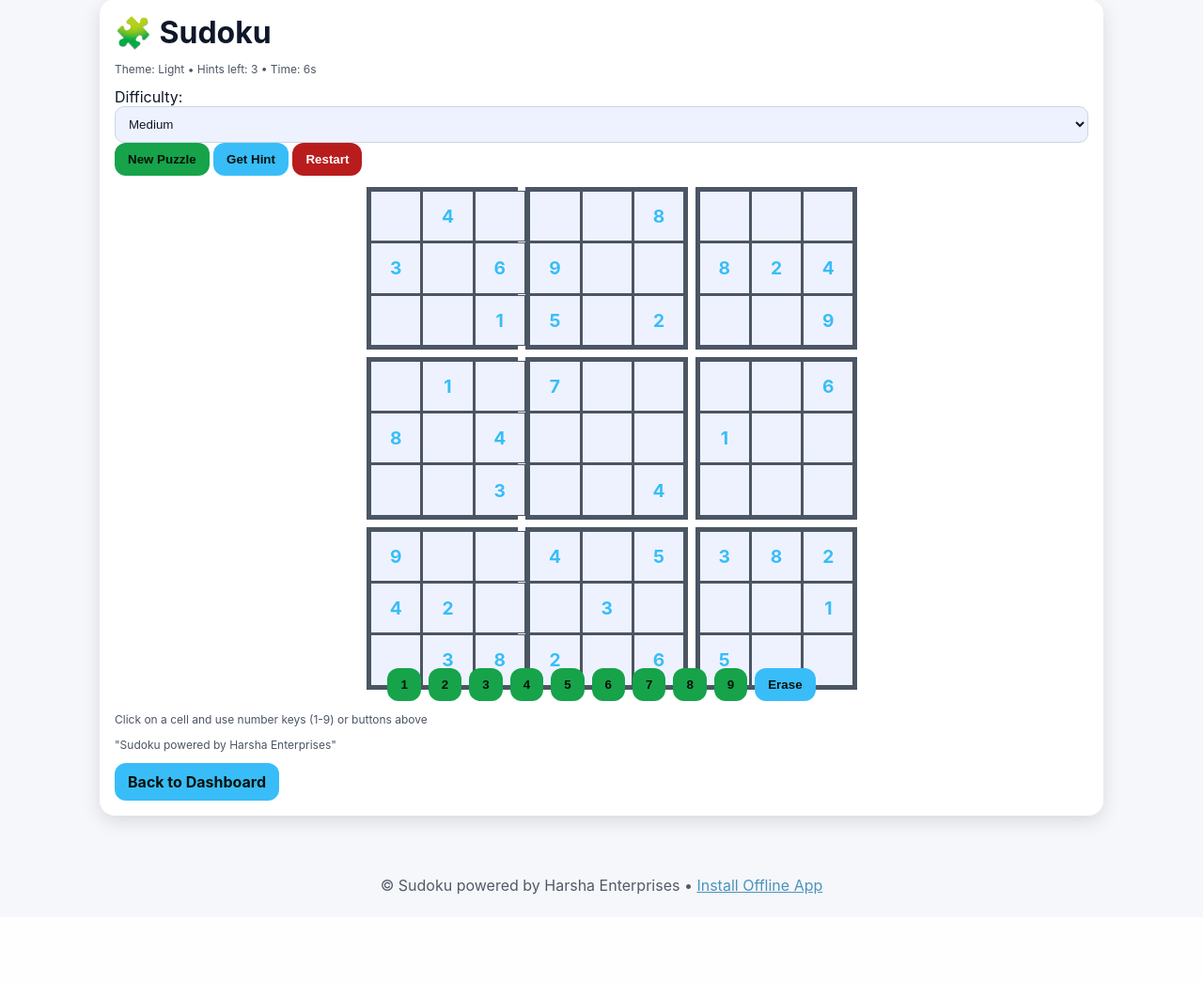
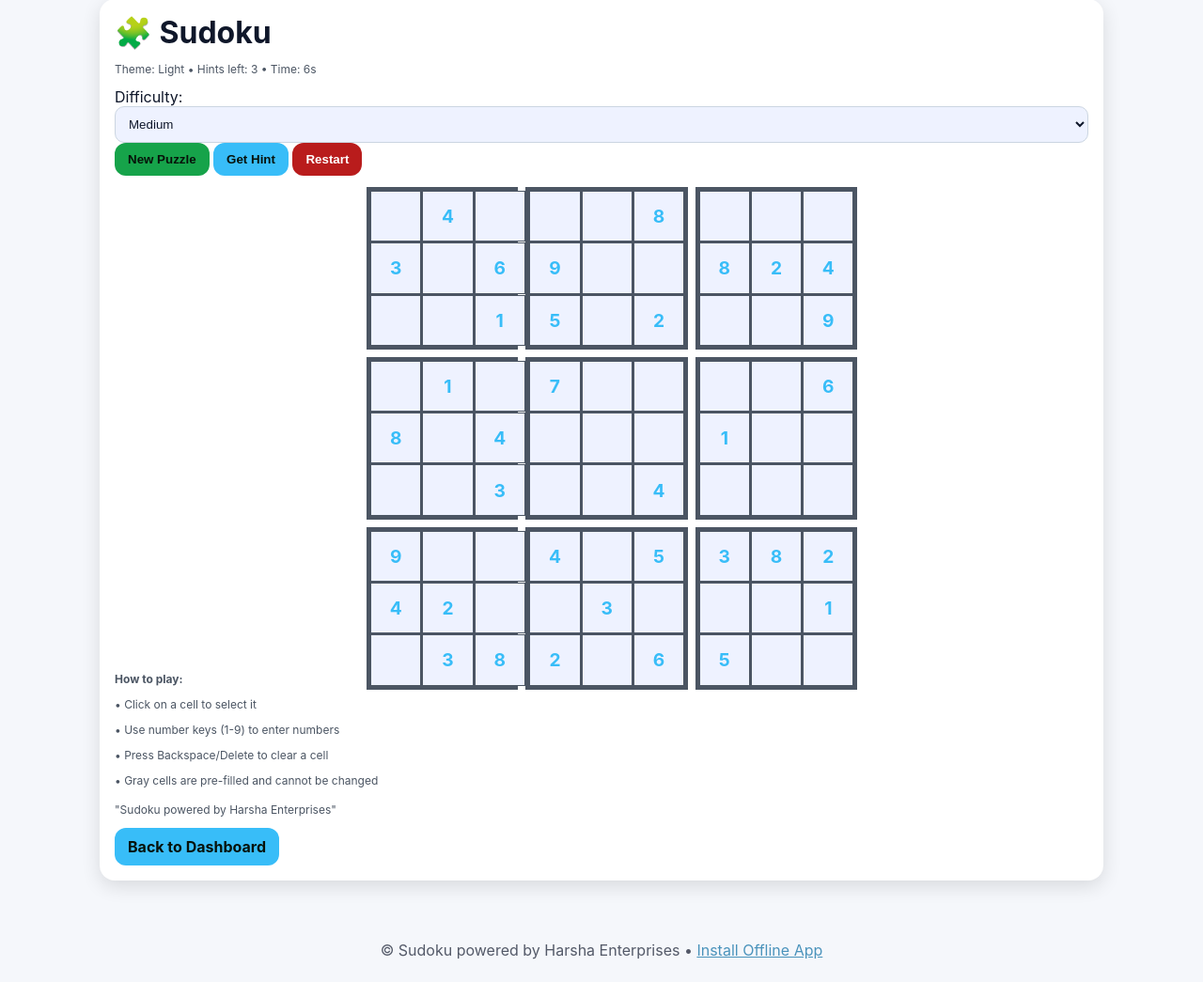
Before and after one commit to harsha86396/sudoku_app, a Flask app: page /play in a window 1280 px wide. Shown: the part 88-1133 px from the top of the page at 94% size. Before the commit the page ends 1040 px from the top, so only its background shows below. Run offline with Flask 3, Linux system fonts and the light colour scheme; the visitor is signed in with stand-in values (Sample User, id 1).

Commit message:
Update play.html

```diff
--- a/templates/play.html
+++ b/templates/play.html
@@ -15,19 +15,15 @@
     <button class="btn danger" onclick="restart()">Restart</button>
   </div>
   <div id="board" class="sudoku-container"></div>
-  <div class="controls">
-    <button class="btn" onclick="setDigit(1)">1</button>
-    <button class="btn" onclick="setDigit(2)">2</button>
-    <button class="btn" onclick="setDigit(3)">3</button>
-    <button class="btn" onclick="setDigit(4)">4</button>
-    <button class="btn" onclick="setDigit(5)">5</button>
-    <button class="btn" onclick="setDigit(6)">6</button>
-    <button class="btn" onclick="setDigit(7)">7</button>
-    <button class="btn" onclick="setDigit(8)">8</button>
-    <button class="btn" onclick="setDigit(9)">9</button>
-    <button class="btn secondary" onclick="erase()">Erase</button>
+
+  <div style="margin: 16px 0;">
+    <p class="small"><strong>How to play:</strong></p>
+    <p class="small">• Click on a cell to select it</p>
+    <p class="small">• Use number keys (1-9) to enter numbers</p>
+    <p class="small">• Press Backspace/Delete to clear a cell</p>
+    <p class="small">• Gray cells are pre-filled and cannot be changed</p>
   </div>
-  <p class="small">Click on a cell and use number keys (1-9) or buttons above</p>
+
   <p class="small">"Sudoku powered by Harsha Enterprises"</p>
   <a class="btn secondary" href="/dashboard">Back to Dashboard</a>
 </div>
@@ -52,9 +48,9 @@
   d.textContent = val ? val : '';
   d.onclick = () => {
     if(!prefilled){
-      if(selected) selected.style.outline='none';
+      if(selected) selected.style.outline = 'none';
       selected = d;
-      d.style.outline='2px solid var(--accent)';
+      d.style.outline = '2px solid var(--accent)';
     }
   };
   return d;
```
